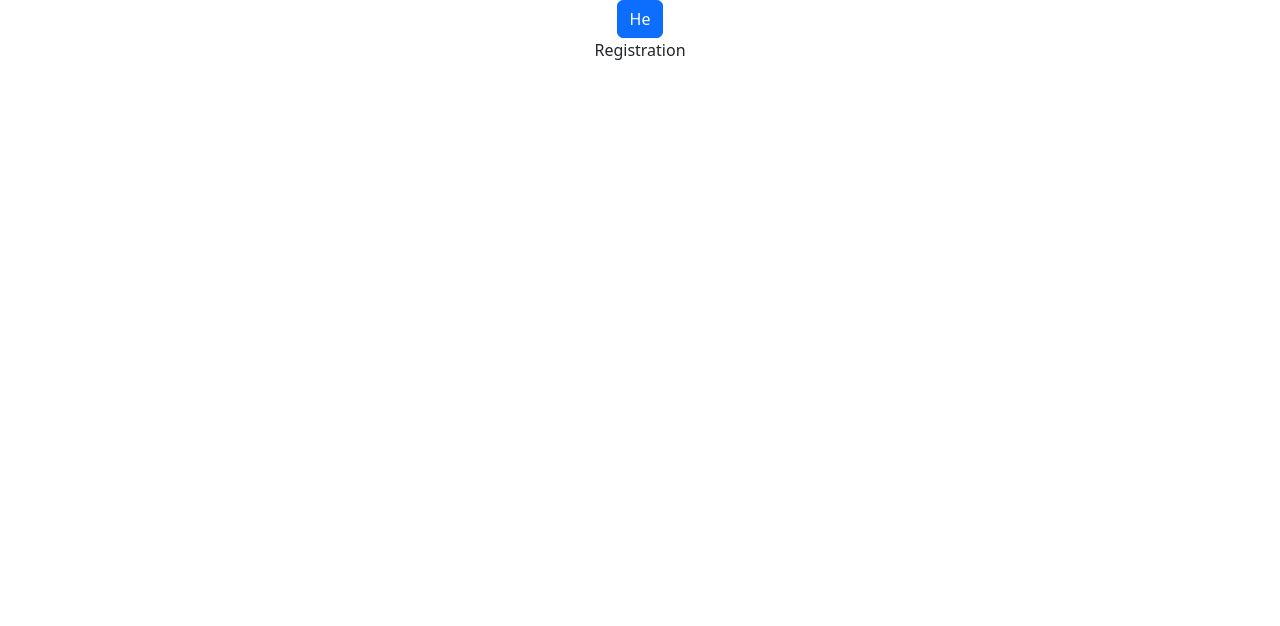
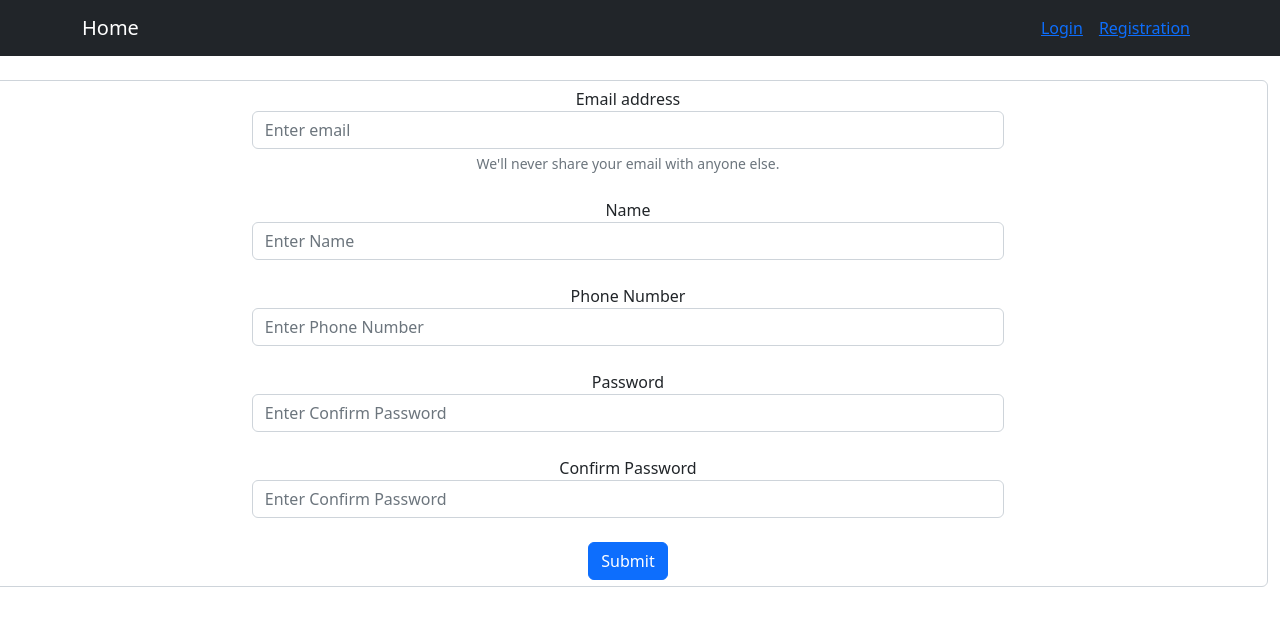
Before and after one commit to darkling10/Intern-project, a React (Create React App) app in the folder intern-frontend/: page /registration in a window 1280 px wide. Shown: the top 626 px of the page. Built offline with nearby package versions, Linux system fonts and the light colour scheme.

Commit message:
Form created

```diff
--- a/intern-frontend/src/App.js
+++ b/intern-frontend/src/App.js
@@ -9,7 +9,7 @@ import Registration from "../src/components/Registration";
 function App() {
   return (
     <div className="App">
-      <Button>He</Button>
+
       <Routes>
         <Route path="/" exact element={<Home />} />
         <Route path="/login" element={<Login />} />
--- /dev/null
+++ b/intern-frontend/src/components/Form/FormLogin.js
@@ -0,0 +1,38 @@
+import React from "react";
+import { Form, Button } from "react-bootstrap";
+
+const FormLogin = () => {
+  return (
+    <Form className="mt-8 w-50" fluid="md" style={{alignItems: "center",margin:"auto"}}>
+      <div className="">
+        <Form.Group className="mb-3 " controlId="formBasicEmail">
+          <Form.Label>Email address</Form.Label>
+          <Form.Control type="email" placeholder="Enter email" />
+          <Form.Text className="text-muted">
+            We'll never share your email with anyone else.
+          </Form.Text>
+        </Form.Group>
+      </div>
+
+      <div className="">
+        <Form.Group className="mb-3" controlId="formBasicPassword">
+          <Form.Label>Password</Form.Label>
+          <Form.Control type="password" placeholder="Password" />
+        </Form.Group>
+      </div>
+      <div className="">
+        <Form.Group className="mb-3" controlId="formBasicCheckbox">
+          <Form.Check type="checkbox" label="Check me out" />
+        </Form.Group>
+      </div>
+
+      <div className="">
+        <Button variant="primary" type="submit">
+          Submit
+        </Button>
+      </div>
+    </Form>
+  );
+};
+
+export default FormLogin;
--- /dev/null
+++ b/intern-frontend/src/components/Form/FormRegistration.js
@@ -0,0 +1,80 @@
+import React from "react";
+
+const FormLogin = () => {
+  const submitHandler = (event) => {
+    event.preventDefault();
+
+    console.log(event);
+  };
+
+  return (
+    <form className="form-control row">
+      <div style={{ margin: "auto", width: "60%" }}>
+        <div className="form-group row">
+          <label for="email">Email address</label>
+          <input
+            type="email"
+            name="email"
+            className="form-control"
+            id="email"
+            aria-describedby="emailHelp"
+            placeholder="Enter email"
+          />
+          <small id="emailHelp" className="form-text text-muted">
+            We'll never share your email with anyone else.
+          </small>
+        </div>
+        <br></br>
+        <div className="form-group row">
+          <label for="name">Name</label>
+          <input
+            type="text"
+            name="name"
+            className="form-control"
+            id="name"
+            placeholder="Enter Name"
+          />
+        </div>
+        <br></br>
+        <div className="form-group row">
+          <label for="phone">Phone Number</label>
+          <input
+            type="text"
+            name="phone"
+            className="form-control"
+            id="phone"
+            placeholder="Enter Phone Number"
+          />
+        </div>
+        <br></br>
+        <div className="form-group row">
+          <label for="password">Password</label>
+          <input
+            type="password"
+            name="password"
+            className="form-control"
+            id="password"
+            placeholder="Enter Confirm Password"
+          />
+        </div>
+        <br></br>
+        <div className="form-group row">
+          <label for="cpassword">Confirm Password</label>
+          <input
+            type="cpassword"
+            name="cpassword"
+            className="form-control"
+            id="cpassword"
+            placeholder="Enter Confirm Password"
+          />
+        </div>
+        <br></br>
+        <button type="submit" className="btn btn-primary">
+          Submit
+        </button>
+      </div>
+    </form>
+  );
+};
+
+export default FormLogin;
--- a/intern-frontend/src/components/Login.js
+++ b/intern-frontend/src/components/Login.js
@@ -1,12 +1,15 @@
-import React from 'react'
+import React from "react";
+import FormLogin from "./Form/FormLogin";
+import { Card } from "react-bootstrap";
+import NavbarUser from "./widget/Navbar";
 
 function Login() {
   return (
-    <div>
-      <h1>Hiiiiiiiiiiii</h1>
-      {console.log("In login")}
-    </div>
-  )
+    <>
+      <NavbarUser />
+      <FormLogin />
+    </>
+  );
 }
 
-export default Login
+export default Login;
--- a/intern-frontend/src/components/Registration.js
+++ b/intern-frontend/src/components/Registration.js
@@ -1,9 +1,14 @@
-import React from 'react'
+import React from "react";
+import FormRegistration from "../components/Form/FormRegistration";
+import NavbarUser from "./widget/Navbar";
 
 function Registration() {
   return (
-    <div>Registration</div>
-  )
+    <>
+      <NavbarUser />
+      <FormRegistration />
+    </>
+  );
 }
 
-export default Registration
+export default Registration;
--- /dev/null
+++ b/intern-frontend/src/components/widget/Navbar.js
@@ -0,0 +1,32 @@
+import React from "react";
+import Container from "react-bootstrap/Container";
+import Nav from "react-bootstrap/Nav";
+import Navbar from "react-bootstrap/Navbar";
+import { Link } from "react-router-dom";
+
+const NavbarUser = () => {
+  return (
+    <>
+      <Navbar bg="dark" variant="dark">
+        <Container>
+          <Navbar.Brand>Home</Navbar.Brand>
+          <Nav variant="pills" defaultActiveKey="/home">
+            <Nav.Item>
+              <Nav.Link>
+                <Link to="/login">Login</Link>
+              </Nav.Link>
+            </Nav.Item>
+            <Nav.Item>
+              <Nav.Link>
+                <Link to="/registration">Registration</Link>
+              </Nav.Link>
+            </Nav.Item>
+          </Nav>
+        </Container>
+      </Navbar>
+      <br />
+    </>
+  );
+};
+
+export default NavbarUser;
```
